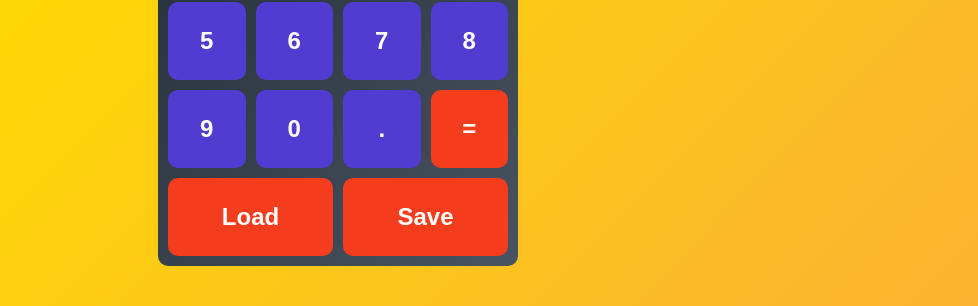
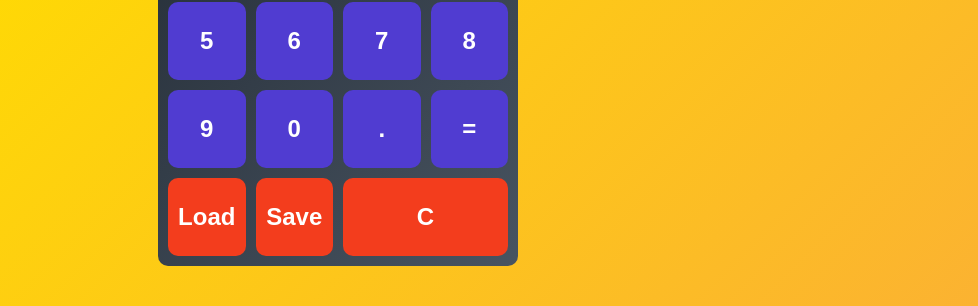
Before and after one commit to gergelyPapi/calculator-front-end, a React (Create React App) app: page / in a window 1280 px wide. Shown: the part 414-720 px from the top of the page, without its empty margins (302-1280 px from the left). Built offline with nearby package versions, Linux system fonts and the light colour scheme.

Commit message:
Added reset button + UI adjustments

```diff
--- a/src/App.js
+++ b/src/App.js
@@ -11,11 +11,10 @@ import Button from "./components/Button";
 
 const btnValues = [
   ["X", "/", "+", "-"],
-  [1, 2, 3,],
-  [4, 5, 6,],
-  [7, 8, 9,],
-  [0, ".", "="],
-  ["Load", "Save"],
+  [1, 2, 3, 4],
+  [5, 6, 7, 8],
+  [9, 0, ".", "=",],
+  ["Load", "Save", "C"],
 ];
 
 function App() {
@@ -33,10 +32,10 @@ function App() {
         {
           btnValues.flat().map((btn, i) => {
             let className;
-            if(btn === "=") {
-              className = "equals";
-            } else if (btn === "Save" || btn === "Load") {
+            if(btn === "Save" || btn === "Load") {
               className = "split";
+            } else if (btn === "C") {
+              className = "reset";
             } else {
               className = "";
             }
--- a/src/components/Button.css
+++ b/src/components/Button.css
@@ -14,7 +14,6 @@ button {
   }
 
   .split {
-    grid-column: span 2;
     background-color: rgb(243, 61, 29);
   }
 
@@ -22,10 +21,11 @@ button {
     background-color: rgb(228, 39, 15);
   }
 
-  .equals {
+  .reset {
+    grid-column: span 2;
     background-color: rgb(243, 61, 29);
   }
 
-  .equals:hover {
+  .reset:hover {
     background-color: rgb(228, 39, 15);
   }
--- a/src/utils/btnClickHandlerFactory.js
+++ b/src/utils/btnClickHandlerFactory.js
@@ -30,9 +30,9 @@ const btnClickHandlerFactory = (btn) => btn === 'C'
 ? signClickHandler
 : btn === '.'
 ? comaClickHandler
-: btn === 'load'
+: btn === 'Load'
 ? loadClickHandler
-: btn === 'save'
+: btn === 'Save'
 ? saveClickHandler
 : numClickHandler;
 
```
